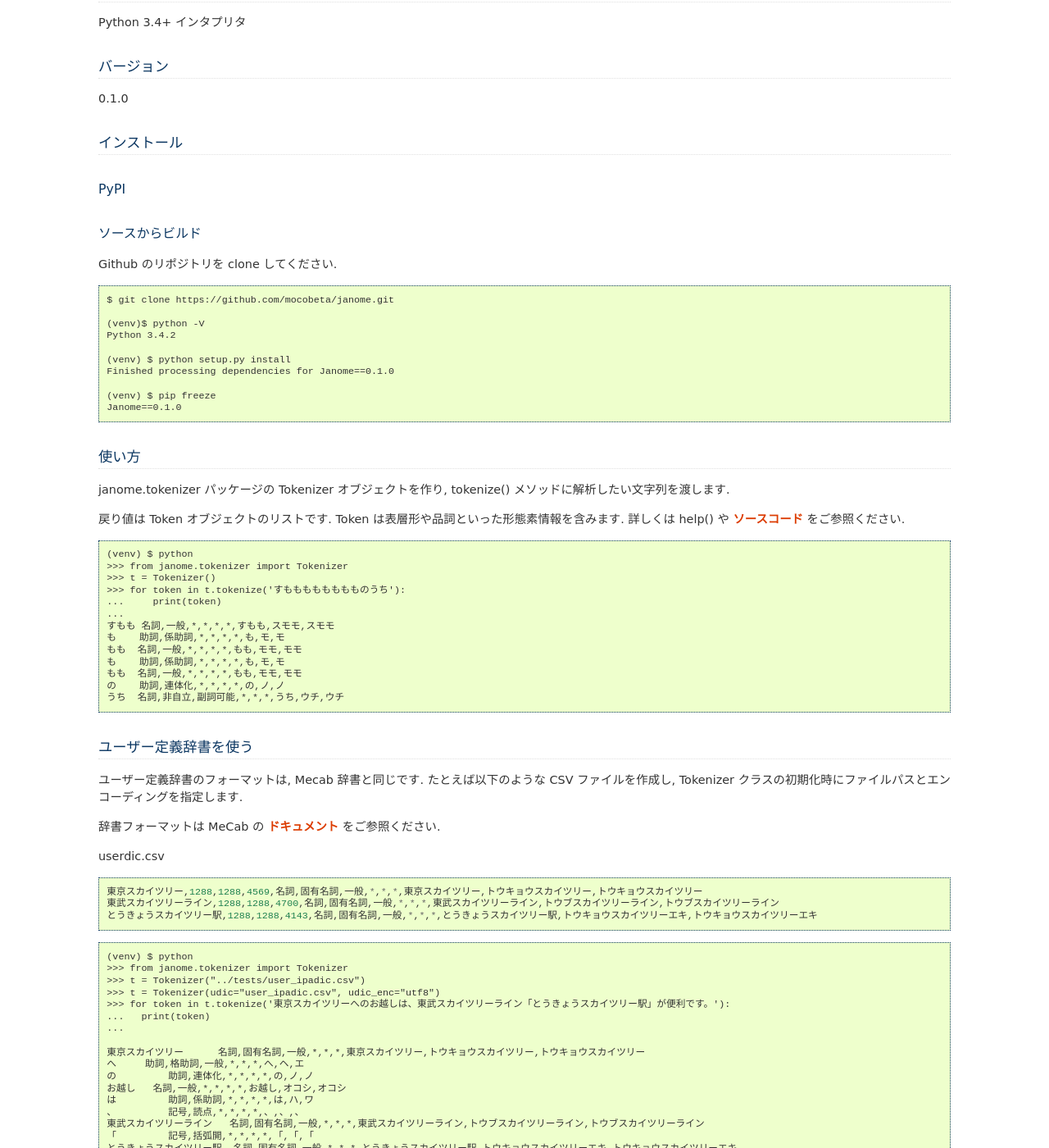
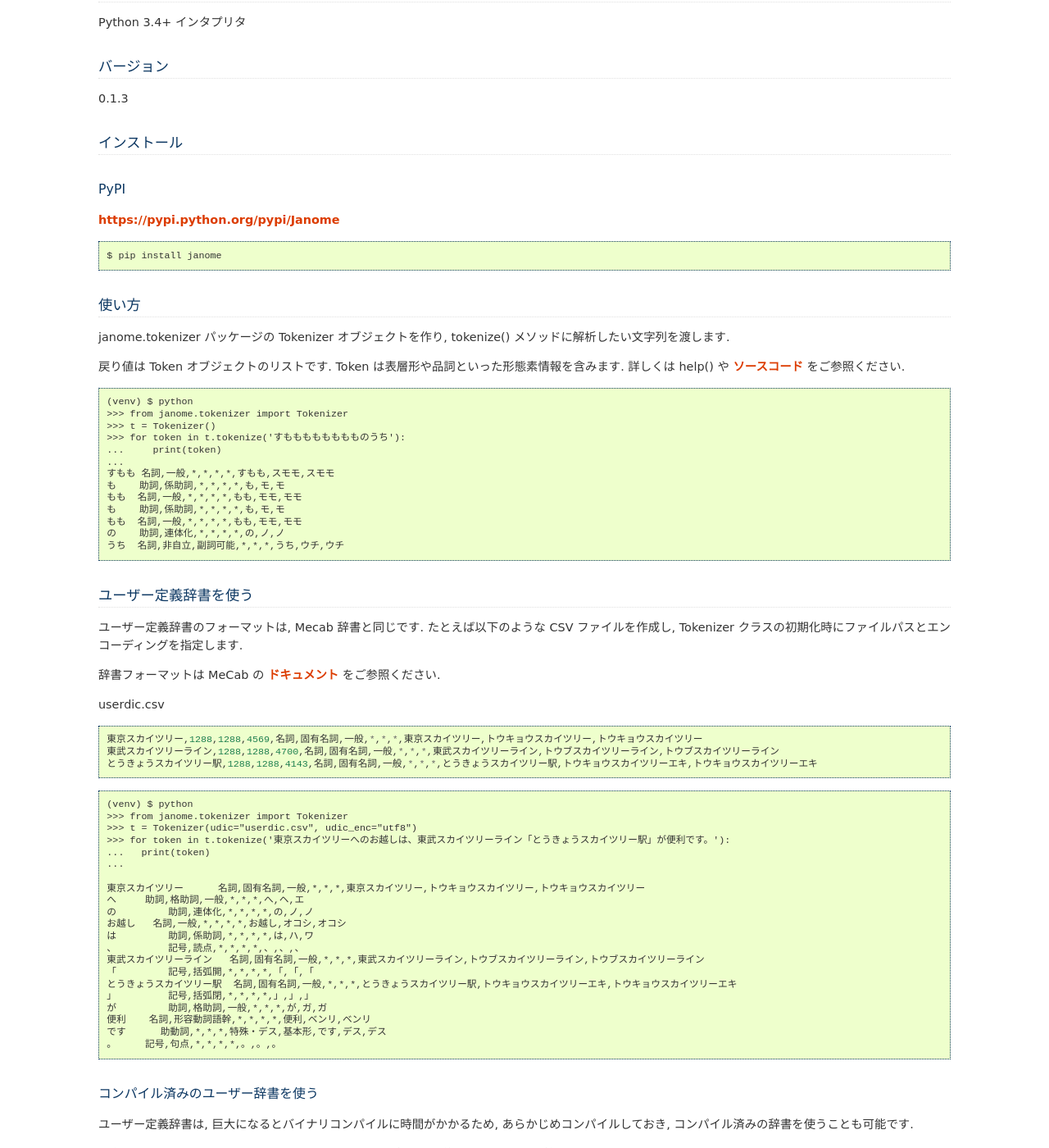
Before and after one commit to mocobeta/janome, a Sphinx documentation site: the page built from docs/index.rst, in a window 1280 px wide and 1400 px high, scrolled down 475 px. Shown: the whole window at 82% size. Built offline with Sphinx 7.4.7, drawn with Linux system fonts in a browser that asks for light colours; some of the changed text lies outside the part shown.

Commit message:
fix documents.

```diff
--- a/README.rst
+++ b/README.rst
@@ -17,10 +17,10 @@ Install
 .. code:: bash
 
   (venv) $ python setup.py install
-  Finished processing dependencies for Janome==0.1.0
+  Finished processing dependencies for Janome==0.1.3
 
   (venv) $ pip freeze
-  Janome==0.1.0
+  Janome==0.1.3
 
 Run
 ====
--- a/docs/conf.py
+++ b/docs/conf.py
@@ -1,8 +1,8 @@
 #!/usr/bin/env python3
 # -*- coding: utf-8 -*-
 #
-# janome documentation build configuration file, created by
-# sphinx-quickstart on Tue Apr  7 23:42:55 2015.
+# Janome documentation build configuration file, created by
+# sphinx-quickstart on Wed Apr  8 02:21:58 2015.
 #
 # This file is execfile()d with the current directory set to its
 # containing dir.
@@ -33,7 +33,7 @@ import shlex
 extensions = []
 
 # Add any paths that contain templates here, relative to this directory.
-templates_path = ['atemplates']
+templates_path = ['_templates']
 
 # The suffix(es) of source filenames.
 # You can specify multiple suffix as a list of string:
@@ -47,7 +47,7 @@ source_suffix = '.rst'
 master_doc = 'index'
 
 # General information about the project.
-project = 'janome'
+project = 'Janome'
 copyright = '2015, Tomoko Uchida'
 author = 'Tomoko Uchida'
 
@@ -56,9 +56,9 @@ author = 'Tomoko Uchida'
 # built documents.
 #
 # The short X.Y version.
-version = '0.1.0'
+version = '0.1.3'
 # The full version, including alpha/beta/rc tags.
-release = '0.1.0'
+release = '0.1.3'
 
 # The language for content autogenerated by Sphinx. Refer to documentation
 # for a list of supported languages.
@@ -75,7 +75,7 @@ language = 'ja'
 
 # List of patterns, relative to source directory, that match files and
 # directories to ignore when looking for source files.
-exclude_patterns = ['abuild']
+exclude_patterns = ['_build']
 
 # The reST default role (used for this markup: `text`) to use for all
 # documents.
@@ -138,7 +138,7 @@ html_theme = 'haiku'
 # Add any paths that contain custom static files (such as style sheets) here,
 # relative to this directory. They are copied after the builtin static files,
 # so a file named "default.css" will overwrite the builtin "default.css".
-html_static_path = ['astatic']
+html_static_path = ['_static']
 
 # Add any extra paths that contain custom files (such as robots.txt or
 # .htaccess) here, relative to this directory. These files are copied
@@ -201,7 +201,7 @@ html_static_path = ['astatic']
 #html_search_scorer = 'scorer.js'
 
 # Output file base name for HTML help builder.
-htmlhelp_basename = 'janomedoc'
+htmlhelp_basename = 'Janomedoc'
 
 # -- Options for LaTeX output ---------------------------------------------
 
@@ -223,7 +223,7 @@ latex_elements = {
 # (source start file, target name, title,
 #  author, documentclass [howto, manual, or own class]).
 latex_documents = [
-  (master_doc, 'janome.tex', 'janome Documentation',
+  (master_doc, 'Janome.tex', 'Janome Documentation',
    'Tomoko Uchida', 'manual'),
 ]
 
@@ -253,7 +253,7 @@ latex_documents = [
 # One entry per manual page. List of tuples
 # (source start file, name, description, authors, manual section).
 man_pages = [
-    (master_doc, 'janome', 'janome Documentation',
+    (master_doc, 'janome', 'Janome Documentation',
      [author], 1)
 ]
 
@@ -267,8 +267,8 @@ man_pages = [
 # (source start file, target name, title, author,
 #  dir menu entry, description, category)
 texinfo_documents = [
-  (master_doc, 'janome', 'janome Documentation',
-   author, 'janome', 'One line description of project.',
+  (master_doc, 'Janome', 'Janome Documentation',
+   author, 'Janome', 'One line description of project.',
    'Miscellaneous'),
 ]
 
--- a/docs/index.rst
+++ b/docs/index.rst
@@ -28,33 +28,19 @@ Python 3.4+ インタプリタ
 バージョン
 -----------------
 
-0.1.0
+0.1.3
 
 インストール
 ---------------
 
 PyPI
-^^^^^
+^^^^
 
-
-ソースからビルド
-^^^^^^^^^^^^^^^^^^^^
-
-Github のリポジトリを clone してください.
+`https://pypi.python.org/pypi/Janome <https://pypi.python.org/pypi/Janome>`_
 
 ::
 
-  $ git clone https://github.com/mocobeta/janome.git
-
-  (venv)$ python -V
-  Python 3.4.2
-
-  (venv) $ python setup.py install
-  Finished processing dependencies for Janome==0.1.0
-
-  (venv) $ pip freeze
-  Janome==0.1.0
-
+  $ pip install janome
 
 使い方
 -----------
@@ -97,8 +83,7 @@ userdic.csv ::
 
   (venv) $ python
   >>> from janome.tokenizer import Tokenizer
-  >>> t = Tokenizer("../tests/user_ipadic.csv")
-  >>> t = Tokenizer(udic="user_ipadic.csv", udic_enc="utf8")
+  >>> t = Tokenizer(udic="userdic.csv", udic_enc="utf8")
   >>> for token in t.tokenize('東京スカイツリーへのお越しは、東武スカイツリーライン「とうきょうスカイツリー駅」が便利です。'):
   ...   print(token)
   ...
@@ -130,14 +115,14 @@ userdic.csv ::
 
   >>> from janome.dic import UserDictionary
   >>> from sysdic import connections
-  >>> user_dict = UserDictionary("../tests/user_ipadic.csv", "utf8", "ipadic", connections)
+  >>> user_dict = UserDictionary("userdic.csv", "utf8", "ipadic", connections)
   >>> user_dict.save("/tmp/userdic")
 
 これで, /tmp/userdic 以下にコンパイル済みのユーザー辞書が保存されます. 使うときは Tokenizer のコンストラクタにディレクトリのパスを指定します.
 
 ::
 
-  >>> t = Tokenizer("/home/moco/tmp/userdic")
+  >>> t = Tokenizer("/tmp/userdic")
 
 
 よくある（かもしれない）質問
@@ -209,7 +194,7 @@ Copyright(C) @moco_beta All rights reserved.
 History
 ----------
 
-* 2015.04.08 バージョン 0.1.0 公開
+* 2015.04.08 Version 0.1.3 公開
 
 .. Indices and tables
 .. ==================
```
Also changed, not shown: other parts of README.rst (+1 -1 lines), setup.py (+7 -6 lines), 1 other file.
